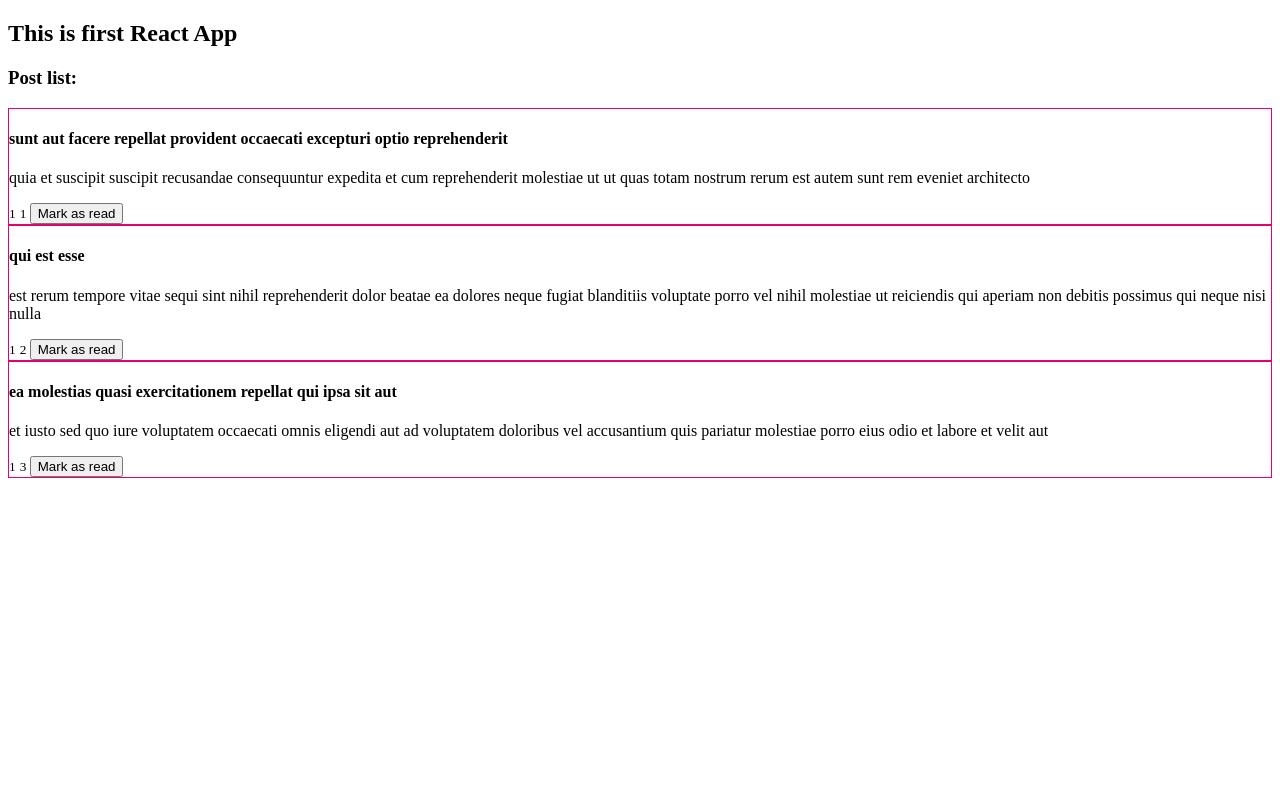
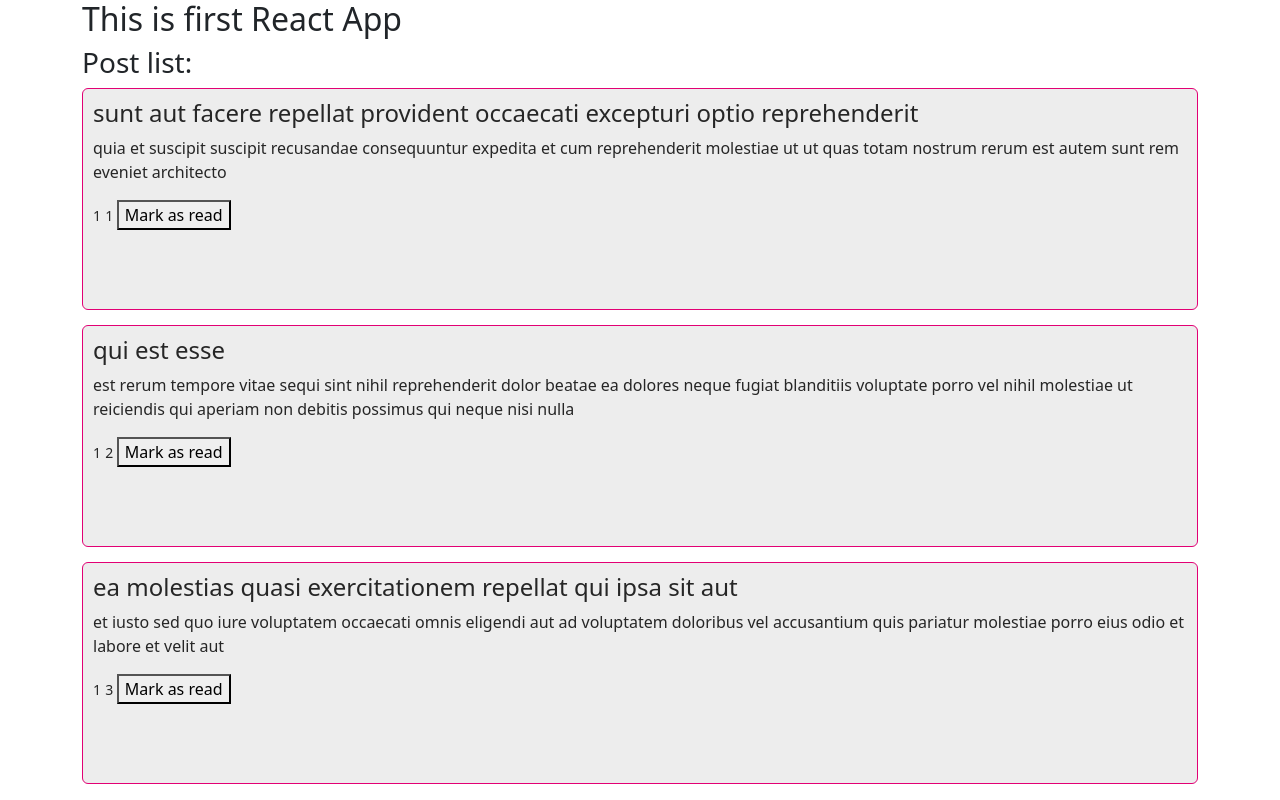
Before and after one commit to plameni/posts-app-frontend, a React (Create React App) app: page / in a window 1280 px wide. Built offline with nearby package versions, Linux system fonts and the light colour scheme.

Commit message:
Lists rendering. SCSS

```diff
--- a/package.json
+++ b/package.json
@@ -6,9 +6,13 @@
     "@testing-library/jest-dom": "^5.16.5",
     "@testing-library/react": "^13.4.0",
     "@testing-library/user-event": "^13.5.0",
+    "bootstrap": "^5.2.3",
+    "jquery": "^3.6.3",
+    "popper": "^1.0.1",
     "react": "^18.2.0",
     "react-dom": "^18.2.0",
     "react-scripts": "5.0.1",
+    "sass": "^1.57.1",
     "web-vitals": "^2.1.4"
   },
   "scripts": {
--- a/src/components/App/App.js
+++ b/src/components/App/App.js
@@ -1,9 +1,15 @@
-import "./App.css";
+import "./App.scss";
 import PostList from "./../presentation/PostList/PostList";
+
+// Moze i css i scss
+// import './../../../node_modules/bootstrap/dist/css/bootstrap.css';
+
+// Mi cemo koristiti scss
+import './../../../node_modules/bootstrap/scss/bootstrap.scss';
 
 const App = () => {
   return (
-    <div>
+    <div className="container">
       <h2>This is first React App</h2>
       <PostList />
     </div>
--- a/src/components/general/Card/Card.js
+++ b/src/components/general/Card/Card.js
@@ -1,3 +1,4 @@
+import './Card.scss';
 
 const Card = (props) => {
     return (
--- /dev/null
+++ b/src/components/general/Card/Card.scss
@@ -0,0 +1,9 @@
+@import './../../../style/colors';
+
+.card {
+    border: 1px solid $primary !important;
+    color: $font-primary !important;
+    background-color: $secondary !important;
+    margin-bottom: 15px;
+    padding: 10px;
+}
--- a/src/components/general/Post/Post.css
+++ /dev/null
@@ -1,3 +0,0 @@
-.post-div {
-    border: 1px solid #e20074;
-}
--- a/src/components/general/Post/Post.js
+++ b/src/components/general/Post/Post.js
@@ -1,9 +1,11 @@
-import "./Post.css";
+import "./Post.scss";
 import { useState } from "react";
 
 const Post = (props) => {
 
   const [title, setTitle] = useState(props.postData.title);
+  const postHeight = '200px';
+  const borderRadius = '6px';
 
   const buttonClickHandler = () => {
     setTitle('READ!');
@@ -11,7 +13,7 @@ const Post = (props) => {
   }
 
   return (
-    <div className="post-div">
+    <div className="post-div" style={ { height: postHeight, borderRadius: borderRadius } }>
       <h4> {title} </h4>
       <p> {props.postData.body} </p>
       <small>{props.postData.userId}</small> <small> {props.postData.id} </small>
--- a/src/components/presentation/PostList/PostList.js
+++ b/src/components/presentation/PostList/PostList.js
@@ -24,18 +24,42 @@ const PostList = () => {
     },
   ];
 
+  //const posts = [];
+
+  // let contentToRender;
+  // if (posts.length === 0) {
+  //   contentToRender = <h3>There are no posts</h3>;
+  // }
+  // else {
+  //   contentToRender = posts.map(p => <Card><Post postData={p} /></Card>)
+  // }
+
   return (
     <div>
       <h3>Post list:</h3>
-      <Card>
-        <Post postData={posts[0]} />
-      </Card>
-      <Card>
-        <Post postData={posts[1]} />
-      </Card>
-      <Card>
-        <Post postData={posts[2]} />
-      </Card>
+
+      {/* { contentToRender } */}
+
+      { posts.length === 0 ? <h3>There are no posts</h3> : '' }
+      {
+        posts.map(p => <Card><Post postData={p} /></Card>)
+      }
+
+      {/* {
+        posts.length === 0 && <h3>There are no posts!</h3> ? '' : posts.map(p => <Card><Post postData={p}/></Card>)
+      } */}
+
+      {/* { posts.length === 0 ? <h3>There are no posts</h3> : posts.map(p => <Card>
+          <Post postData={p}></Post>
+        </Card>) } */}
+
+
+      {/* forEach ne prolazi */}
+      {/* {
+        posts.forEach(p => return (<Card>
+          <Post postData={p}></Post>
+        </Card>)
+      } */}
     </div>
   );
 };
--- /dev/null
+++ b/src/style/_colors.scss
@@ -0,0 +1,4 @@
+$primary: #e20074;
+$secondary: #ededed;
+
+$font-primary: #262626;
```
Also changed, not shown: src/components/App/App.scss (added), src/components/general/Post/Post.scss (added), src/style/_posts.scss (added), 1 other file (tests, documents, lock files or other folders).
